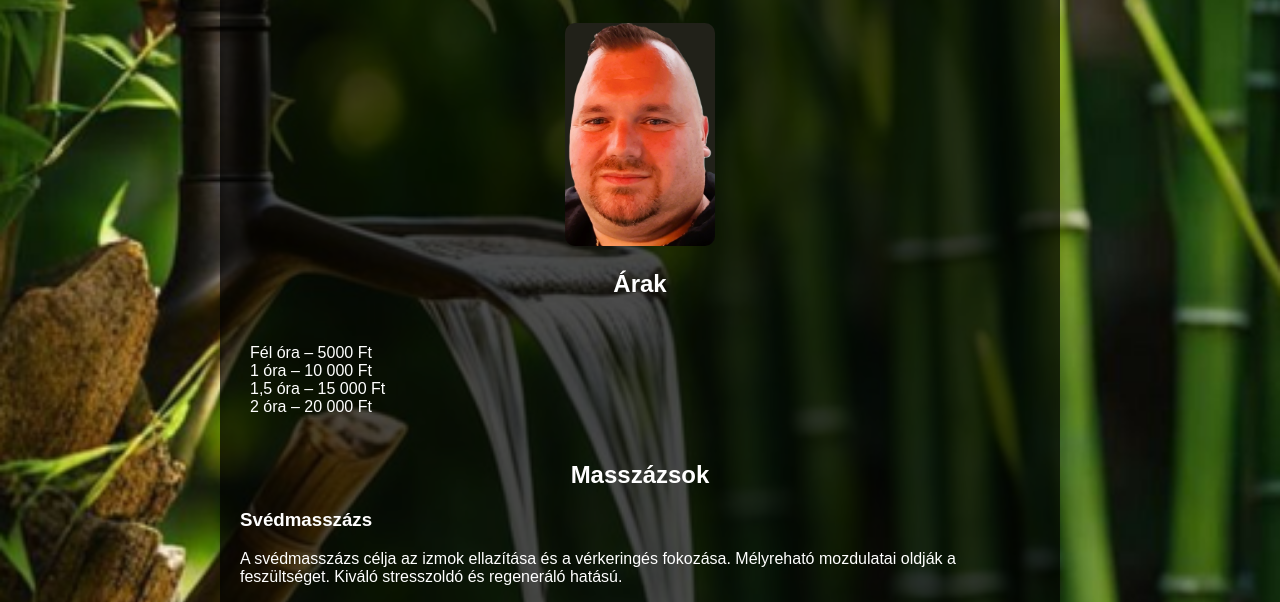
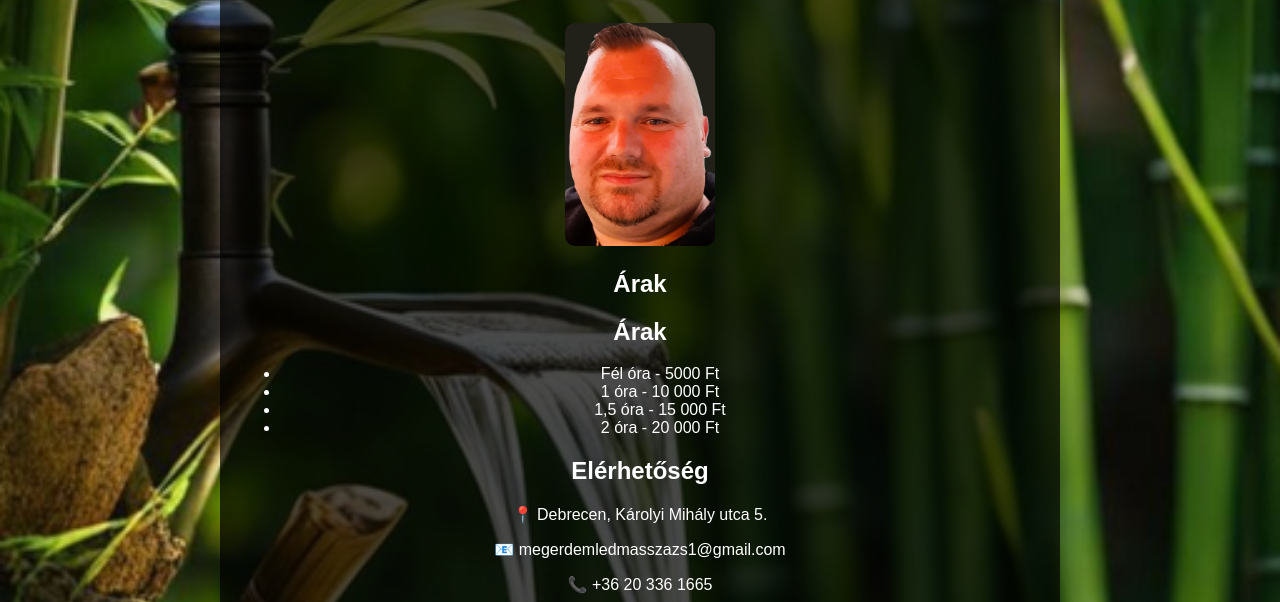
Before and after one commit to Csontkovacs1/massz-zs, a plain HTML site: page index.html in a window 1280 px wide. Shown: the part 129-731 px from the top of the page. Drawn offline with Linux system fonts and the light colour scheme.

Commit message:
Update index.html

```diff
--- a/index.html
+++ b/index.html
@@ -58,14 +58,24 @@
         <img src="profil8.jpg" alt="Szász Tamás" class="profil-kep">
 
         <h2>Árak</h2>
-        <div class="arak-kontener">
-            <ul>
-                <li>Fél óra – 5000 Ft</li>
-                <li>1 óra – 10 000 Ft</li>
-                <li>1,5 óra – 15 000 Ft</li>
-                <li>2 óra – 20 000 Ft</li>
-            </ul>
-        </div>
+        <div class="arak-elérhetőség">
+    <div class="arak">
+        <h2>Árak</h2>
+        <ul>
+            <li>Fél óra - 5000 Ft</li>
+            <li>1 óra - 10 000 Ft</li>
+            <li>1,5 óra - 15 000 Ft</li>
+            <li>2 óra - 20 000 Ft</li>
+        </ul>
+    </div>
+    <div class="elerhetoseg">
+        <h2>Elérhetőség</h2>
+        <p>📍 Debrecen, Károlyi Mihály utca 5.</p>
+        <p>📧 megerdemledmasszazs1@gmail.com</p>
+        <p>📞 +36 20 336 1665</p>
+    </div>
+</div>
+
 
         <h2>Masszázsok</h2>
         <div class="masszazs-leiras">
```
